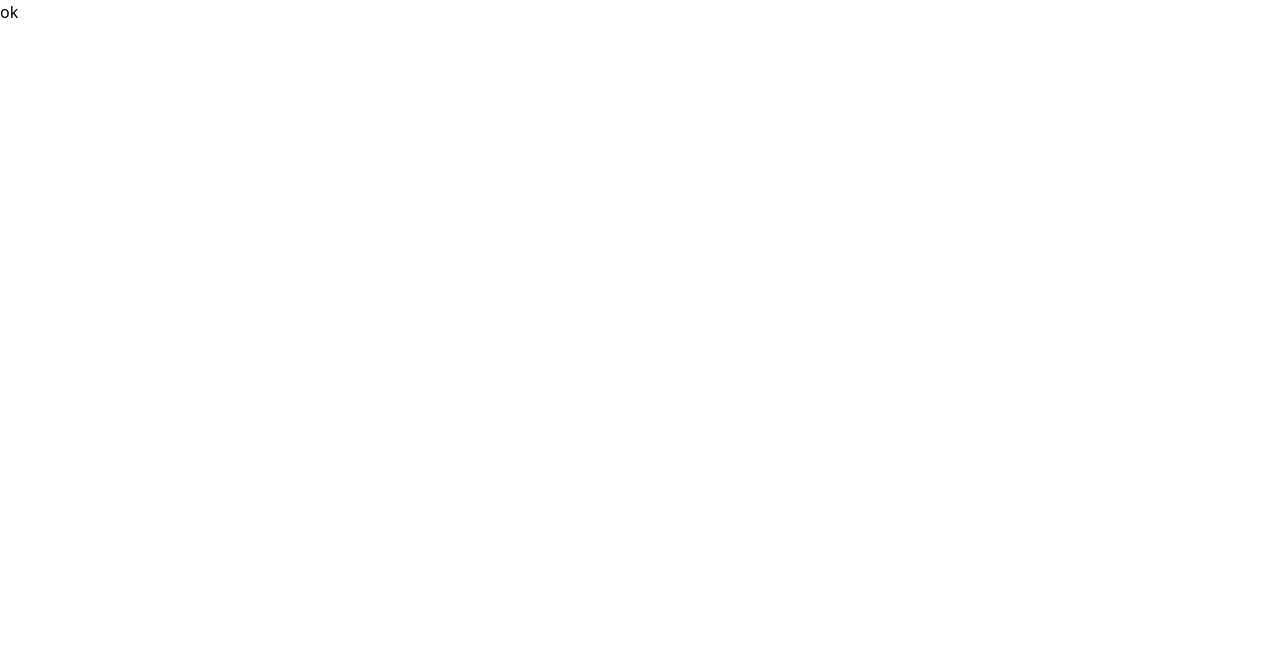
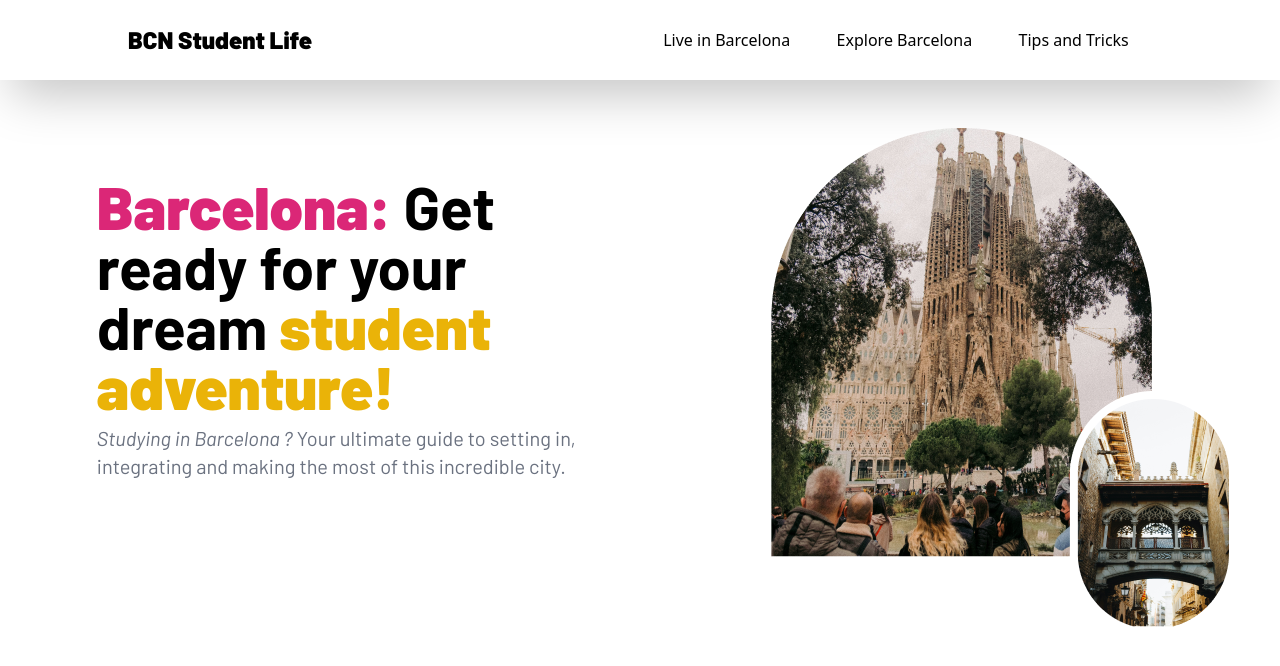
Before and after one commit to PierreCompagnonEpitech/bcn-student-life, a Nuxt app: page / in a window 1280 px wide. Shown: the top 666 px of the page. Built offline with nearby package versions, Linux system fonts and the light colour scheme.

Commit message:
first block

```diff
--- a/app.vue
+++ b/app.vue
@@ -1,5 +1,117 @@
 <template>
-  <div class="">
+  <div>
     <NuxtPage />
   </div>
 </template>
+
+<style>
+@import url('https://fonts.googleapis.com/css2?family=Barlow:ital,wght@0,100;0,200;0,300;0,400;0,500;0,600;0,700;0,800;0,900;1,100;1,200;1,300;1,400;1,500;1,600;1,700;1,800;1,900&family=Titan+One&display=swap');
+
+  .barlow-thin {
+  font-family: "Barlow", sans-serif;
+  font-weight: 100;
+  font-style: normal;
+}
+
+.barlow-extralight {
+  font-family: "Barlow", sans-serif;
+  font-weight: 200;
+  font-style: normal;
+}
+
+.barlow-light {
+  font-family: "Barlow", sans-serif;
+  font-weight: 300;
+  font-style: normal;
+}
+
+.barlow-regular {
+  font-family: "Barlow", sans-serif;
+  font-weight: 400;
+  font-style: normal;
+}
+
+.barlow-medium {
+  font-family: "Barlow", sans-serif;
+  font-weight: 500;
+  font-style: normal;
+}
+
+.barlow-semibold {
+  font-family: "Barlow", sans-serif;
+  font-weight: 600;
+  font-style: normal;
+}
+
+.barlow-bold {
+  font-family: "Barlow", sans-serif;
+  font-weight: 700;
+  font-style: normal;
+}
+
+.barlow-extrabold {
+  font-family: "Barlow", sans-serif;
+  font-weight: 800;
+  font-style: normal;
+}
+
+.barlow-black {
+  font-family: "Barlow", sans-serif;
+  font-weight: 900;
+  font-style: normal;
+}
+
+.barlow-thin-italic {
+  font-family: "Barlow", sans-serif;
+  font-weight: 100;
+  font-style: italic;
+}
+
+.barlow-extralight-italic {
+  font-family: "Barlow", sans-serif;
+  font-weight: 200;
+  font-style: italic;
+}
+
+.barlow-light-italic {
+  font-family: "Barlow", sans-serif;
+  font-weight: 300;
+  font-style: italic;
+}
+
+.barlow-regular-italic {
+  font-family: "Barlow", sans-serif;
+  font-weight: 400;
+  font-style: italic;
+}
+
+.barlow-medium-italic {
+  font-family: "Barlow", sans-serif;
+  font-weight: 500;
+  font-style: italic;
+}
+
+.barlow-semibold-italic {
+  font-family: "Barlow", sans-serif;
+  font-weight: 600;
+  font-style: italic;
+}
+
+.barlow-bold-italic {
+  font-family: "Barlow", sans-serif;
+  font-weight: 700;
+  font-style: italic;
+}
+
+.barlow-extrabold-italic {
+  font-family: "Barlow", sans-serif;
+  font-weight: 800;
+  font-style: italic;
+}
+
+.barlow-black-italic {
+  font-family: "Barlow", sans-serif;
+  font-weight: 900;
+  font-style: italic;
+}
+</style>
--- /dev/null
+++ b/components/Header.vue
@@ -0,0 +1,17 @@
+<template>
+    <div class="flex h-20 shadow-2xl w-full justify-center">
+        <div class="flex flex-row items-center h-full bg-white justify-between w-4/5">
+
+            <div @click="$router.push('/')" id="Logo" class="cursor-pointer lg:text-2xl barlow-black">
+                BCN Student Life
+            </div>
+
+            <div class="flex flex-row w-1/2 justify-around">
+                <nav class="hover:text-pink-600 lg:text-base text-xs cursor-pointer">Live in Barcelona</nav>
+                <nav class="hover:text-pink-600 lg:text-base text-xs cursor-pointer">Explore Barcelona</nav>
+                <nav class="hover:text-pink-600 lg:text-base text-xs cursor-pointer">Tips and Tricks</nav>
+            </div>
+
+        </div>
+    </div>
+</template>
--- a/nuxt.config.ts
+++ b/nuxt.config.ts
@@ -1,7 +1,5 @@
 // https://nuxt.com/docs/api/configuration/nuxt-config
 export default defineNuxtConfig({
   devtools: { enabled: true },
-  modules: [
-    '@nuxtjs/tailwindcss',
-  ],
+  modules: ['@nuxtjs/tailwindcss', 'nuxt-aos', '@nuxt/image'],
 })
--- a/package.json
+++ b/package.json
@@ -10,11 +10,13 @@
     "postinstall": "nuxt prepare"
   },
   "dependencies": {
+    "@nuxt/image": "^1.5.0",
     "nuxt": "^3.11.2",
     "vue": "^3.4.21",
     "vue-router": "^4.3.0"
   },
   "devDependencies": {
-    "@nuxtjs/tailwindcss": "^6.11.4"
+    "@nuxtjs/tailwindcss": "^6.11.4",
+    "nuxt-aos": "^1.2.4"
   }
 }
--- a/pages/index.vue
+++ b/pages/index.vue
@@ -1,5 +1,28 @@
 <template>
     <div>
-        ok
+        <Header />
+
+    <div id="FirstBlock" class="flex flex-col md:flex-row mt-12 justify-center justify-betwee">
+
+        <div id="Text1" class="flex flex-col lg:justify-start m-auto lg:mt-12 barlow-bold justify-center items-center w-full lg:w-1/2">
+            <div class="text-3xl lg:text-6xl w-5/6">
+                <b class="text-pink-600">Barcelona:</b> Get ready for your dream <b class="text-yellow-500">student adventure!</b>
+            </div>
+            <div class="text-gray-500 lg:text-xl w-5/6 font-normal mt-2">
+                <em>Studying in Barcelona ?</em> Your ultimate guide to setting in, integrating and making the most of this incredible city.
+            </div>
+        </div>
+
+        <div id="Images1" data-aos="flip-u" class="flex m-auto">
+            <NuxtImg
+                src="/Images.png"
+                sizes=""
+            />
+        </div>
+    </div>
+
     </div>
 </template>
+
+<style scoped>
+</style>
```
Also changed, not shown: public/Images.png (added), 1 other file (tests, documents, lock files or other folders).
